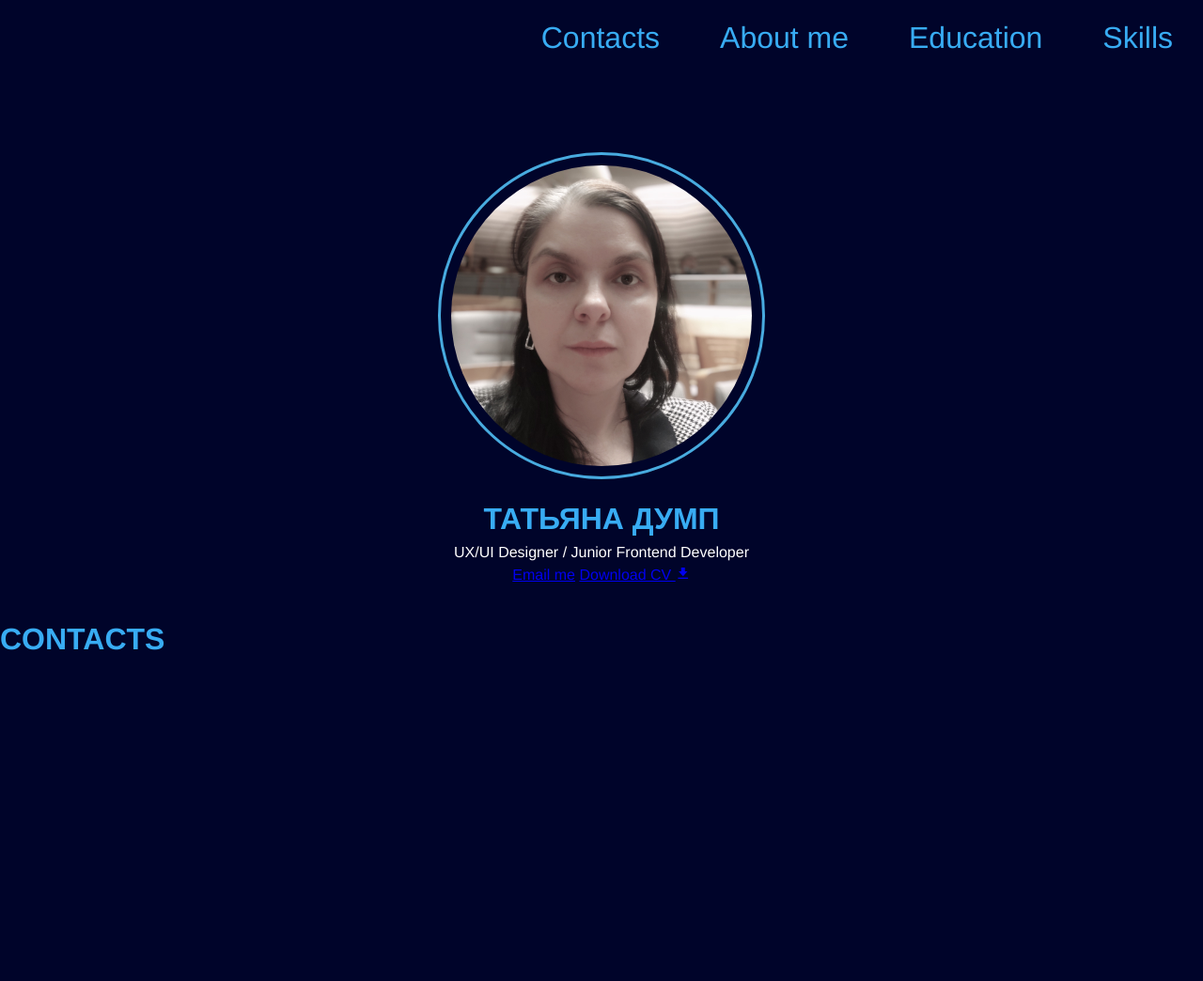
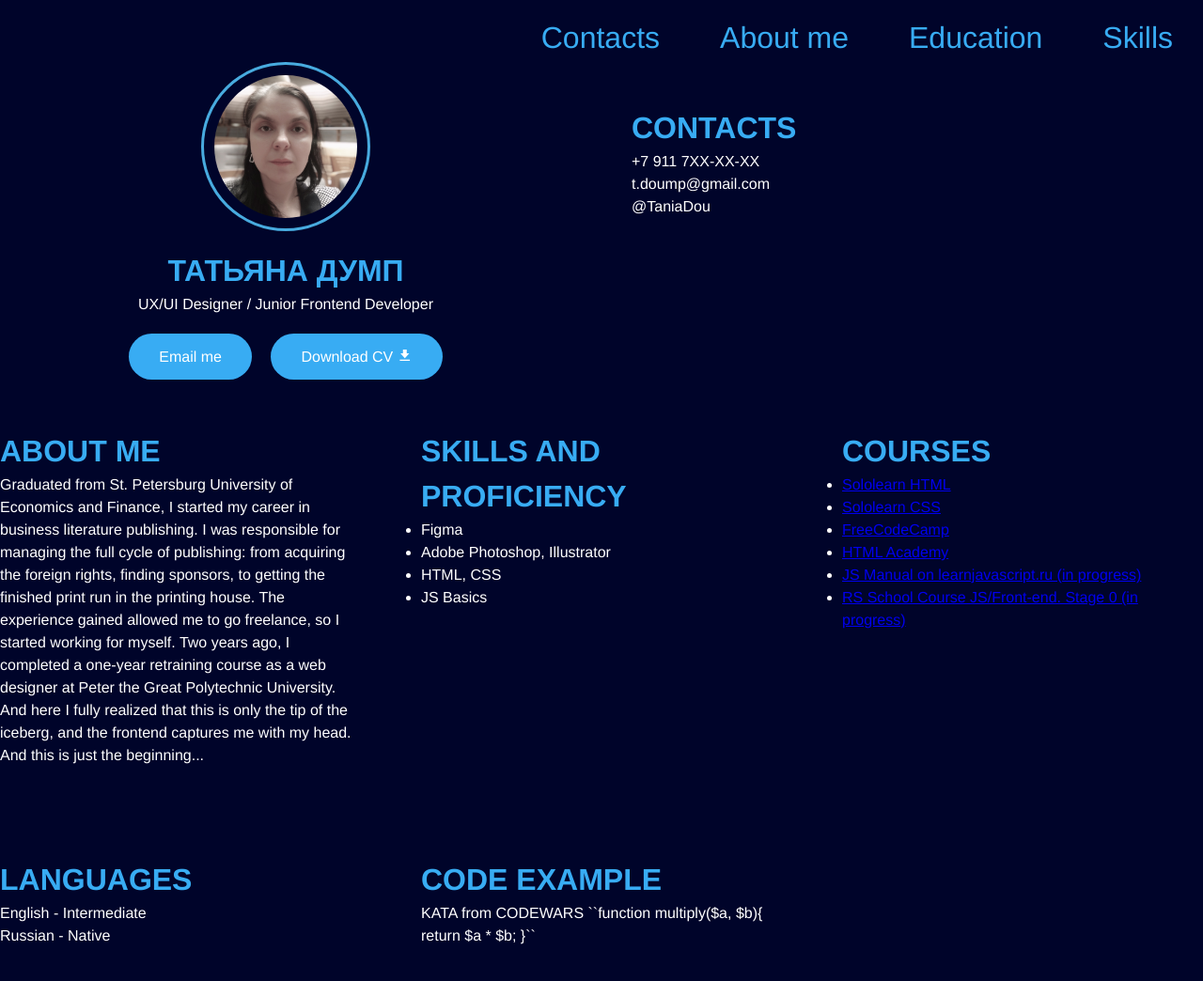
Before and after one commit to TaniaDou/rsschool-cv-old, a plain HTML site: page index.html in a window 1280 px wide. Shown: the whole page at 94% size. Before the commit the page ends 800 px from the top, so only its background shows below. Drawn offline with nearby package versions, Linux system fonts and the light colour scheme.

Commit message:
feat: layout + content

```diff
--- a/index.html
+++ b/index.html
@@ -7,7 +7,8 @@
 
     <link rel="preconnect" href="https://fonts.googleapis.com">
     <link rel="preconnect" href="https://fonts.gstatic.com" crossorigin>
-<link href="https://fonts.googleapis.com/css2?family=Arimo:ital,wght@0,400;0,500;0,600;0,700;1,400;1,500;1,600;1,700&display=swap" rel="stylesheet">
+    <link href="https://fonts.googleapis.com/css2?family=Arimo:ital,wght@0,400;0,500;0,600;0,700;1,400;1,500;1,600;1,700&display=swap"
+          rel="stylesheet">
     <link href='https://unpkg.com/boxicons@2.1.4/css/boxicons.min.css' rel='stylesheet'>
 
     <title>CV Tania Doump</title>
@@ -27,18 +28,80 @@
 </header>
 <main class="main">
     <div class="container">
+        <div class="main-wrapper__grid">
             <section class="section section-profile" id="profile">
                 <img class="pic" src="doump.jpg" alt="My pic">
                 <h1 class="section-title">Татьяна Думп</h1>
                 <p class="position">UX/UI Designer / Junior Frontend Developer</p>
                 <div class="btn-wrapper">
-                    <a class="btn btn--base" href="mailto:t.doump@gmail.com" target="_blank" >Email me</a>
-                    <a class="btn btn--download" href="#" >Download CV <i class='bx bxs-download'></i></a>
+                    <a class="btn btn--base" href="mailto:t.doump@gmail.com" target="_blank">Email me</a>
+                    <a class="btn btn--download" href="#">Download CV <i class='bx bxs-download'></i></a>
                 </div>
             </section>
             <section class="section section-contact">
                 <h2 class="section-title">Contacts</h2>
+                <div class="phone">+7 911 7XX-XX-XX</div>
+                <div class="email">t.doump@gmail.com</div>
+                <div class="discort">@TaniaDou</div>
             </section>
+        </div>
+
+        <div class="wrapper__grid">
+            <section class="section section-about">
+                <h2 class="section-title">About me</h2>
+                <p class="about__text">Graduated from St. Petersburg University of Economics and Finance, I started my
+                    career in business literature publishing. I was responsible for managing the full cycle of
+                    publishing: from acquiring the foreign rights, finding sponsors, to getting the finished print run
+                    in the printing house. The experience gained allowed me to go freelance, so I started working for
+                    myself. Two years ago, I completed a one-year retraining course as a web designer at Peter the Great
+                    Polytechnic University. And here I fully realized that this is only the tip of the iceberg, and the
+                    frontend captures me with my head. And this is just the beginning...</p>
+            </section>
+            <section class="section section-skills">
+                <h2 class="section-title">Skills and Proficiency</h2>
+                <ul class="skills__list">
+                    <li class="skills__item">Figma</li>
+                    <li class="skills__item">Adobe Photoshop, Illustrator</li>
+                    <li class="skills__item">HTML, CSS</li>
+                    <li class="skills__item">JS Basics</li>
+                </ul>
+            </section>
+            <section class="section section-courses">
+                <h2 class="section-title">Courses</h2>
+                <ul class="courses__list">
+                    <li class="course__item"><a class="course__link"
+                                                href="https://www.sololearn.com/certificates/CT-7JUPHIYY">Sololearn
+                        HTML</a></li>
+                    <li class="course__item"><a class="course__link"
+                                                href="https://www.sololearn.com/certificates/CT-9PYVQ2KH">Sololearn
+                        CSS</a></li>
+                    <li class="course__item"><a class="course__link"
+                                                href="https://www.freecodecamp.org/">FreeCodeCamp</a></li>
+                    <li class="course__item"><a class="course__link" href="https://htmlacademy.ru/">HTML Academy</a>
+                    </li>
+                    <li class="course__item"><a class="course__link" href="https://learn.javascript.ru/">JS Manual on
+                        learnjavascript.ru (in progress)</a></li>
+                    <li class="course__item"><a class="course__link" href="#">RS School Course JS/Front-end. Stage 0 (in
+                        progress)</a></li>
+                </ul>
+            </section>
+            <section class="section section-languages">
+                <h2 class="section-title">Languages</h2>
+                <ul class="languages__list">
+                    <li class="language__item">English - Intermediate</li>
+                    <li class="language__item">Russian - Native</li>
+                </ul>
+            </section>
+            <section class="section section-code">
+                <h2 class="section-title">Code Example</h2>
+                <div class="code">KATA from CODEWARS
+                    ``function multiply($a, $b){
+                    return $a * $b;
+                    }``
+                </div>
+
+            </section>
+        </div>
     </div>
 </main>
 <footer class="footer">
--- a/style.css
+++ b/style.css
@@ -15,6 +15,7 @@ body {
     margin: 0;
     padding: 0;
     font-family: 'Arimo', 'Arial', sans-serif;
+    color: white;
     line-height: 1.5;
     background-color: #00042A;
 }
@@ -40,11 +41,21 @@ body {
   .nav-link:hover {
     color: white;
   }
+  .main-wrapper__grid {
+      display: grid;
+      grid-template-columns: repeat(2,1fr);
+      gap: 4rem;
+  }
+  .wrapper__grid {
+      display: grid;
+      grid-template-columns: repeat(3,1fr);
+      gap: 4rem;
+      margin-bottom: 4rem;
+  }
   .section-title {
     padding-top: 2rem;
     font-size: 2rem;
     text-transform: uppercase;
-    letter-spacing: 5%;
     color:#38ACf3;
   }
 .pic {
@@ -61,3 +72,19 @@ body {
   .position {
     color: white;
   }
+  .btn-wrapper {
+      margin: 2rem 0;
+  }
+  .btn {
+      margin: .5rem;
+      padding: 1em 2em;
+      background: #38ACf3;
+      color: white;
+      text-decoration: none;
+      transition: all .5s;
+      border-radius: 2rem;
+  }
+  .btn:hover {
+        background: white;
+      color: #38ACf3;
+  }
```
Lines whose indentation alone changed are shown as unchanged.
